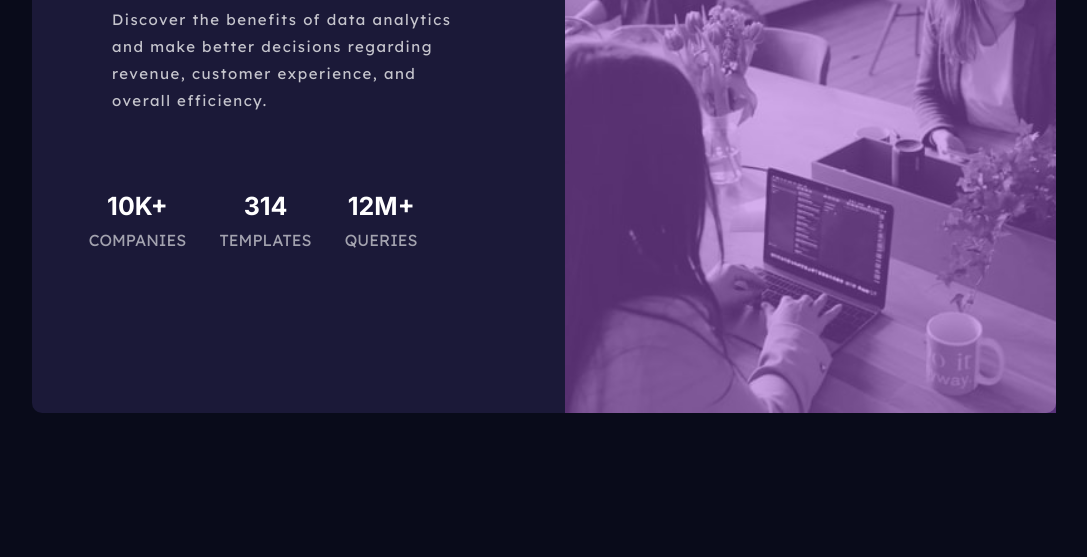
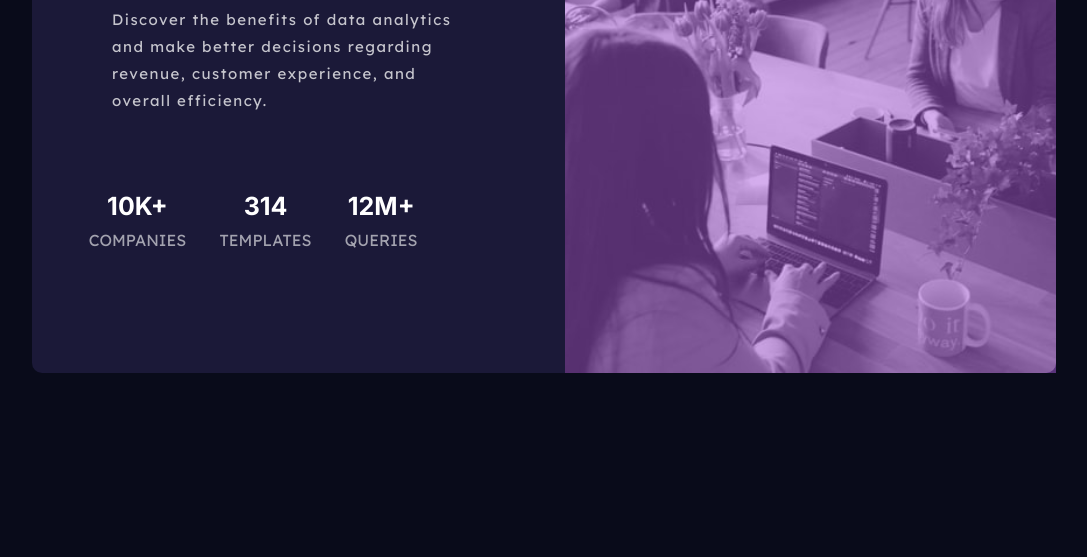
Before and after one commit to CastleCode-web/Stats-preview-card-component, a plain HTML site: page index.html in a window 1280 px wide. Shown: the part 243-800 px from the top of the page, without its empty margins (96-1183 px from the left). Drawn offline with Linux system fonts and the light colour scheme.

Commit message:
Update style.css

```diff
--- a/style.css
+++ b/style.css
@@ -102,7 +102,7 @@ h1{
    }
    .image{
     width: 100%;
-    height: auto;
+    height: 65vh;
     border-radius: 0px 10px 10px 0;
     background-position: center;
     background-size: cover;
@@ -111,7 +111,7 @@ h1{
 }
 .imageoverlay{
     width: 100%;
-    height: 70vh;
+    height: 65vh;
     background-color: hsla(277, 64%, 61%, 0.5);
 }
 .textelement{
```
